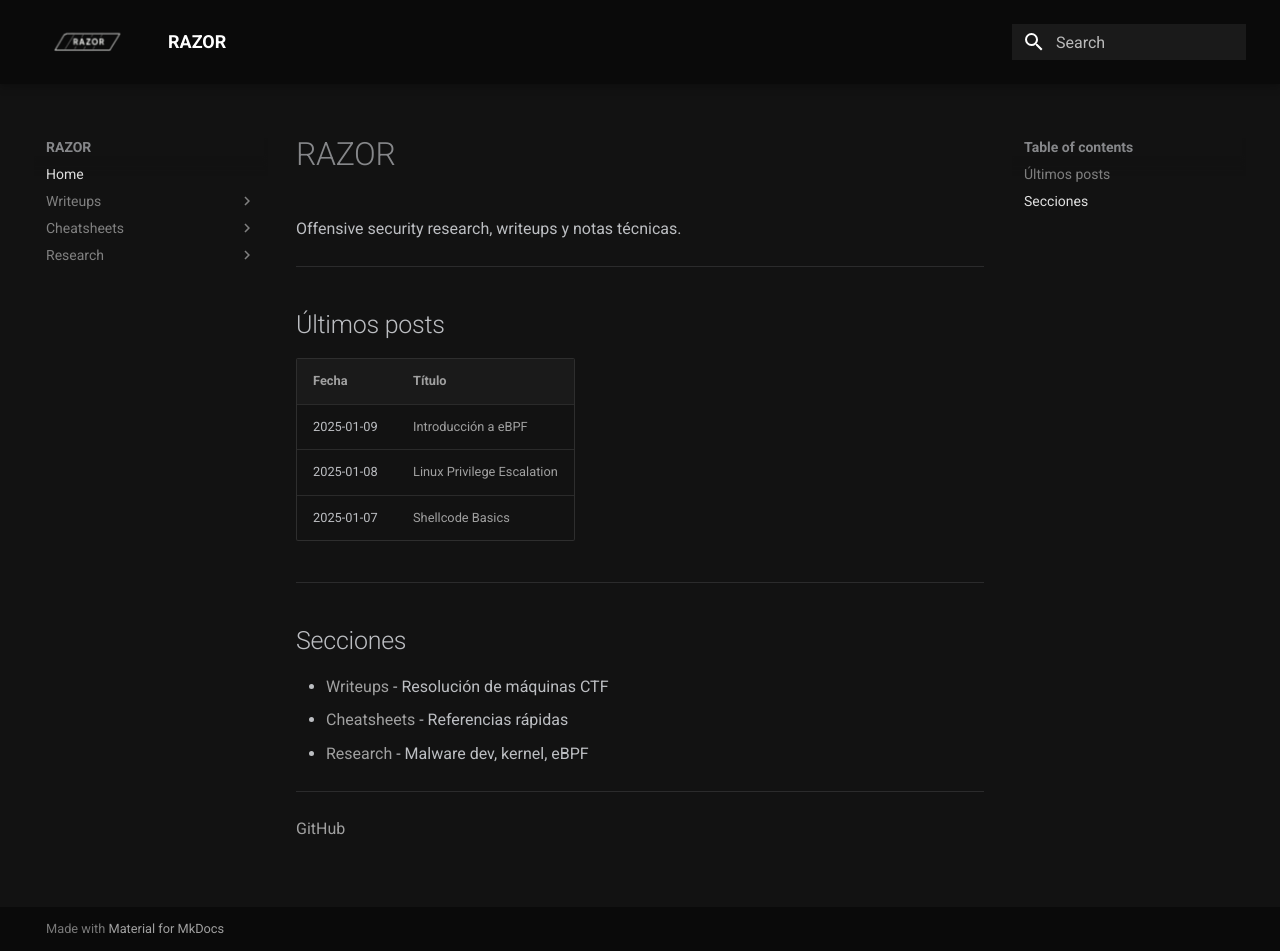
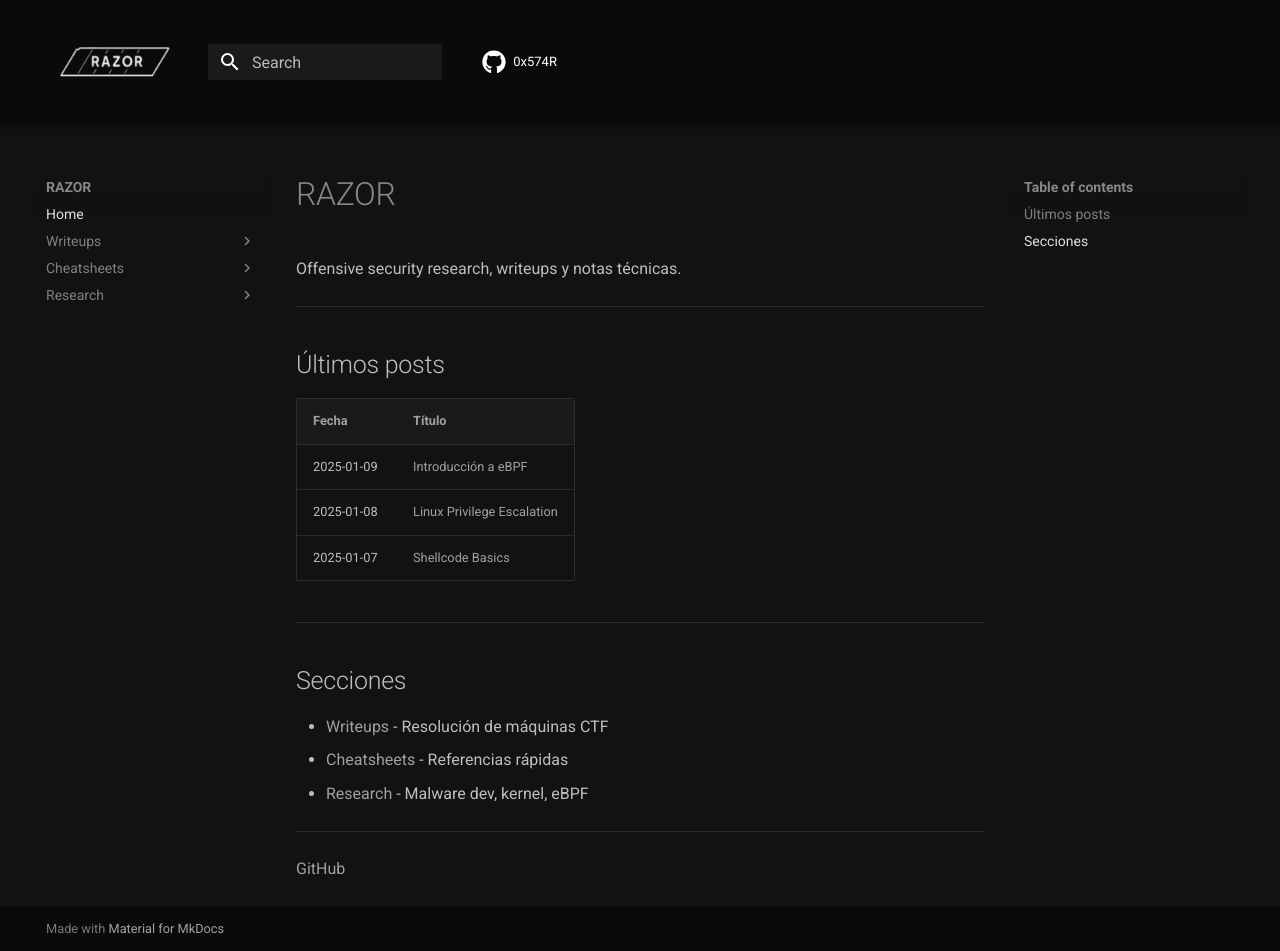
Before and after one commit to 0x574R/0x574R.github.io, an MkDocs documentation site: the page built from docs/index.md, in a window 1280 px wide and 951 px high. Built offline with MkDocs 1.6.1 and Material for MkDocs 9.7.7, drawn with Linux system fonts in a browser that asks for light colours.

Commit message:
9 commit

```diff
--- a/docs/stylesheets/extra.css
+++ b/docs/stylesheets/extra.css
@@ -1,7 +1,12 @@
 /* Logo grande */
 .md-header__button.md-logo img {
-  height: 3rem;
+  height: 5rem;
   width: auto;
+}
+
+/* Ocultar título del sitio en header */
+.md-header__title {
+  display: none;
 }
 
 /* Esquema completamente gris/monocromático */
--- a/mkdocs.yml
+++ b/mkdocs.yml
@@ -1,5 +1,8 @@
 site_name: RAZOR
 site_url: https://0x574R.github.io
+
+repo_url: https://github.com/0x574R
+repo_name: 0x574R
 
 theme:
   name: material
@@ -12,6 +15,8 @@ theme:
     code: Roboto Mono
   logo: assets/logo.png
   favicon: assets/logo.png
+  icon:
+    repo: fontawesome/brands/github
   features:
     - content.code.copy
     - search.highlight
```
